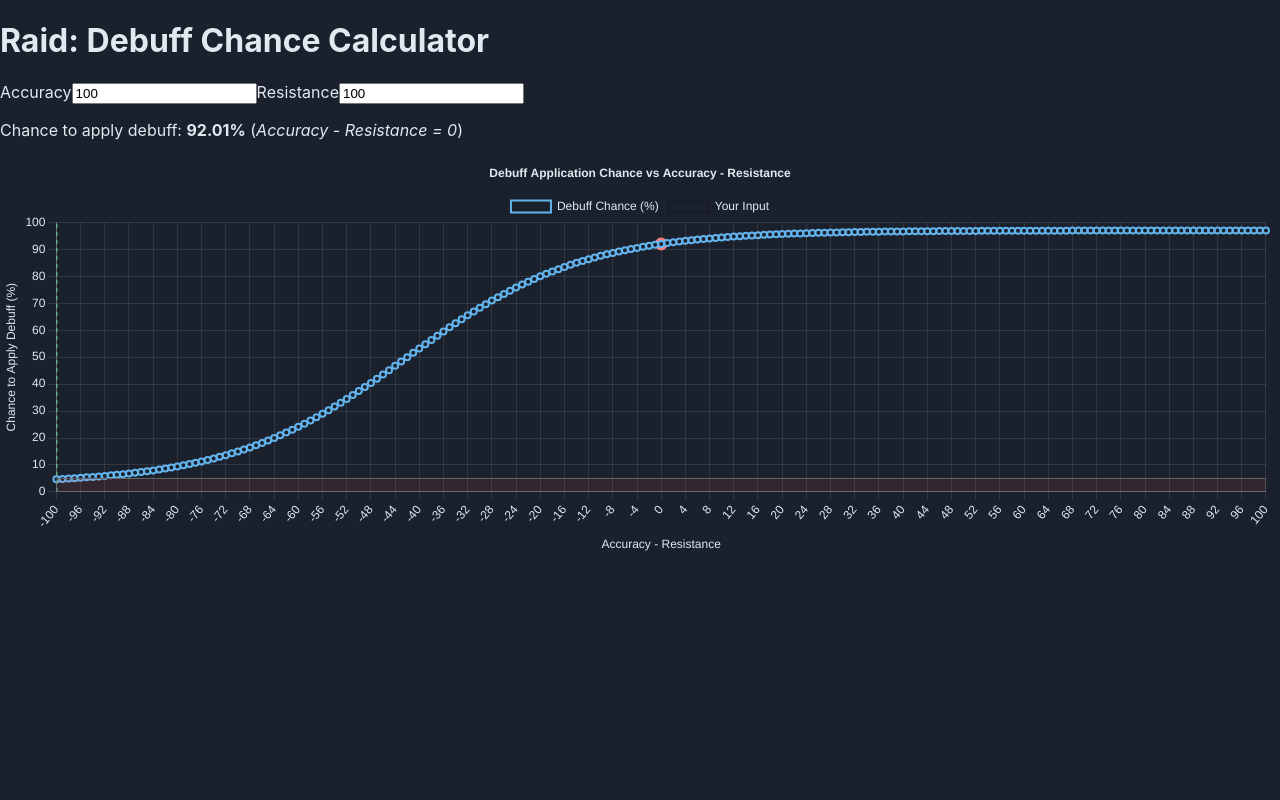
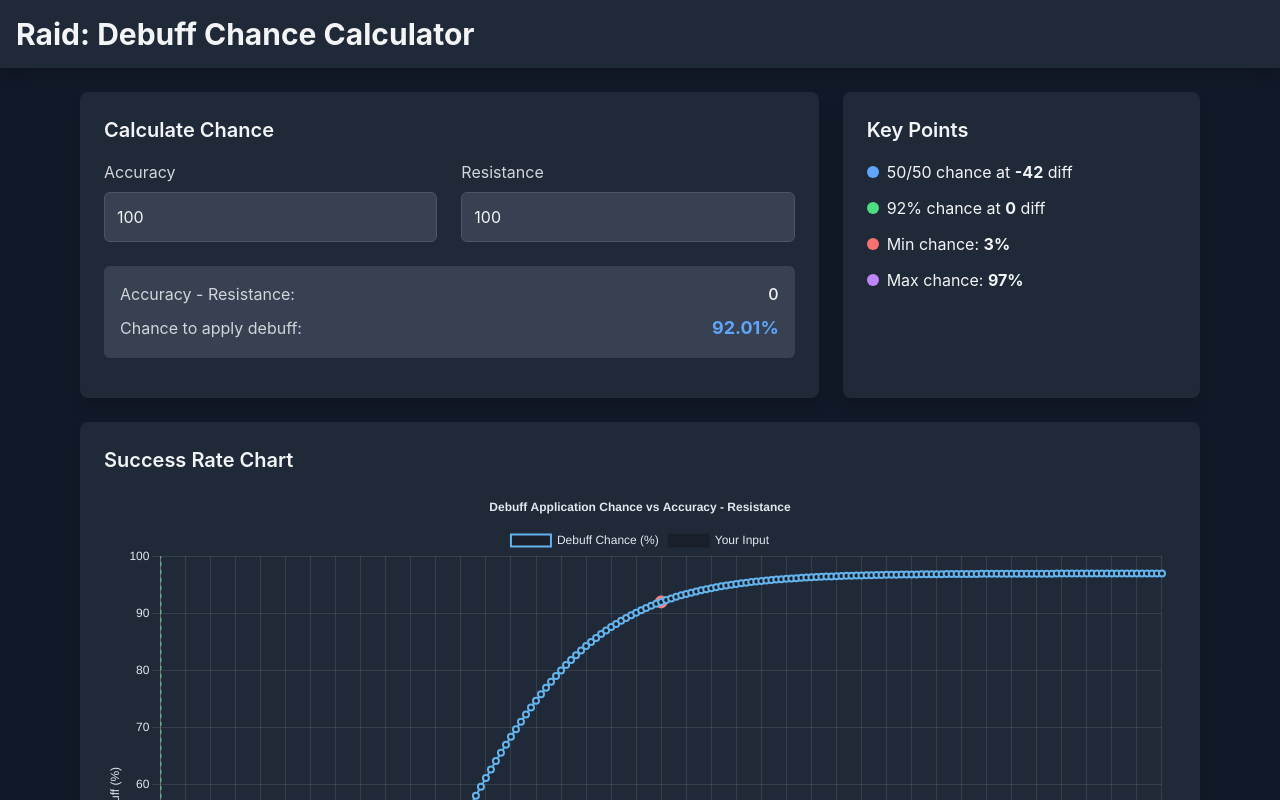
Before and after one commit to TyrelCB/debuff-chance-calculator, a React (Create React App) app: page / in a window 1280 px wide. Shown: the top 800 px of the page. Built offline with nearby package versions, Linux system fonts and the light colour scheme.

Commit message:
fixed tailwindcss

```diff
--- /dev/null
+++ b/postcss.config.js
@@ -0,0 +1,6 @@
+module.exports = {
+  plugins: {
+    tailwindcss: {},
+    autoprefixer: {},
+  },
+}
--- a/public/index.html
+++ b/public/index.html
@@ -1,5 +1,5 @@
 <!DOCTYPE html>
-<html lang="en">
+<html lang="en" class="h-full">
   <head>
     <meta charset="utf-8" />
     <link rel="icon" href="%PUBLIC_URL%/favicon.ico" />
@@ -25,22 +25,11 @@
       Learn how to configure a non-root public URL by running `npm run build`.
     -->
     <title>Debuff Chance Calculator</title>
-    <style>
-      body {
-        background-color: #1a202c; /* dark background */
-        color: #e2e8f0; /* light text color */
-        margin: 0;
-        padding: 0;
-      }
-      #root {
-        min-height: 100vh;
-        background-color: #1a202c;
-      }
-    </style>
+    <!-- Removed inline styles - now using Tailwind CSS -->
   </head>
-  <body>
+  <body class="h-full bg-gray-900 text-gray-100">
     <noscript>You need to enable JavaScript to run this app.</noscript>
-    <div id="root"></div>
+    <div id="root" class="h-full flex flex-col"></div>
     <!--
       This HTML file is a template.
       If you open it directly in the browser, you will see an empty page.
--- a/src/App.js
+++ b/src/App.js
@@ -167,42 +167,86 @@ export default function DebuffChanceCalculator() {
   };
 
   return (
-    <div className="p-4 min-h-screen bg-gray-900 text-gray-100">
-      <div className="max-w-2xl mx-auto">
-        <div className="text-center mb-4">
-          <h1 className="text-2xl font-bold">Raid: Debuff Chance Calculator</h1>
+    <div className="flex flex-col min-h-screen bg-gray-900 text-gray-100">
+      <header className="bg-gray-800 shadow-lg p-4">
+        <div className="container mx-auto">
+          <h1 className="text-2xl md:text-3xl font-bold">Raid: Debuff Chance Calculator</h1>
         </div>
+      </header>
 
-        <div className="flex gap-4 mb-4 flex-wrap">
-          <label className="flex flex-col">
-            Accuracy
+      <main className="flex-grow container mx-auto px-4 py-6 max-w-6xl">
+        <div className="grid grid-cols-1 md:grid-cols-3 gap-6 mb-6">
+          <div className="col-span-1 md:col-span-2 bg-gray-800 rounded-lg shadow-lg p-6">
+            <h2 className="text-xl font-semibold mb-4">Calculate Chance</h2>
+            <div className="flex flex-wrap gap-6 mb-6">
+              <label className="flex flex-col flex-grow">
+                <span className="mb-2 text-gray-300">Accuracy</span>
                 <input
                   type="number"
                   value={accuracy}
                   onChange={e => setAccuracy(Number(e.target.value))}
-              className="border p-2 rounded bg-gray-800 text-gray-100 border-gray-700"
+                  className="border p-3 rounded-md bg-gray-700 text-gray-100 border-gray-600 focus:border-blue-500 focus:ring focus:ring-blue-500/50 focus:outline-none transition"
                 />
               </label>
-          <label className="flex flex-col">
-            Resistance
+              <label className="flex flex-col flex-grow">
+                <span className="mb-2 text-gray-300">Resistance</span>
                 <input
                   type="number"
                   value={resistance}
                   onChange={e => setResistance(Number(e.target.value))}
-              className="border p-2 rounded bg-gray-800 text-gray-100 border-gray-700"
+                  className="border p-3 rounded-md bg-gray-700 text-gray-100 border-gray-600 focus:border-blue-500 focus:ring focus:ring-blue-500/50 focus:outline-none transition"
                 />
               </label>
             </div>
 
-        <p className="mb-4">
-          Chance to apply debuff: <strong>{chance.toFixed(2)}%</strong>{' '}
-          (<em>Accuracy - Resistance = {diff}</em>)
-        </p>
+            <div className="p-4 bg-gray-700 rounded-md mb-4">
+              <div className="flex justify-between items-center">
+                <span className="text-gray-300">Accuracy - Resistance:</span>
+                <span className="font-medium">{diff}</span>
+              </div>
+              <div className="flex justify-between items-center mt-2">
+                <span className="text-gray-300">Chance to apply debuff:</span>
+                <span className="text-lg font-bold text-blue-400">{chance.toFixed(2)}%</span>
+              </div>
+            </div>
+          </div>
 
-        <div className="bg-gray-800 p-4 rounded-lg mb-4" style={{ height: '400px' }}>
+          <div className="col-span-1 bg-gray-800 rounded-lg shadow-lg p-6">
+            <h2 className="text-xl font-semibold mb-4">Key Points</h2>
+            <ul className="space-y-3">
+              <li className="flex items-center">
+                <div className="w-3 h-3 rounded-full bg-blue-400 mr-2"></div>
+                <span>50/50 chance at <strong>-42</strong> diff</span>
+              </li>
+              <li className="flex items-center">
+                <div className="w-3 h-3 rounded-full bg-green-400 mr-2"></div>
+                <span>92% chance at <strong>0</strong> diff</span>
+              </li>
+              <li className="flex items-center">
+                <div className="w-3 h-3 rounded-full bg-red-400 mr-2"></div>
+                <span>Min chance: <strong>3%</strong></span>
+              </li>
+              <li className="flex items-center">
+                <div className="w-3 h-3 rounded-full bg-purple-400 mr-2"></div>
+                <span>Max chance: <strong>97%</strong></span>
+              </li>
+            </ul>
+          </div>
+        </div>
+
+        <div className="bg-gray-800 rounded-lg shadow-lg p-6 mb-6">
+          <h2 className="text-xl font-semibold mb-4">Success Rate Chart</h2>
+          <div className="h-[500px] md:h-[600px] lg:h-[700px]">
             <Line data={data} options={options} />
           </div>
         </div>
+      </main>
+
+      <footer className="bg-gray-800 p-4 text-center text-sm text-gray-400">
+        <div className="container mx-auto">
+          <p>Based on the in-game debuff chance formula</p>
+        </div>
+      </footer>
     </div>
   );
 }
--- a/src/index.css
+++ b/src/index.css
@@ -1,3 +1,9 @@
+@tailwind base;
+@tailwind components;
+@tailwind utilities;
+
+/* Custom styles can go below this line */
+
 body {
   margin: 0;
   font-family: -apple-system, BlinkMacSystemFont, 'Segoe UI', 'Roboto', 'Oxygen',
--- /dev/null
+++ b/tailwind.config.js
@@ -0,0 +1,14 @@
+module.exports = {
+  content: [
+    "./src/**/*.{js,jsx,ts,tsx}",
+    "./public/index.html"
+  ],
+  theme: {
+    extend: {
+      colors: {
+        // You can extend the color palette here if needed
+      },
+    },
+  },
+  plugins: [],
+}
```
Also changed, not shown: package.json (+12 -9 lines), 3 other files (tests, documents, lock files or other folders). Lines whose indentation alone changed are shown as unchanged.
